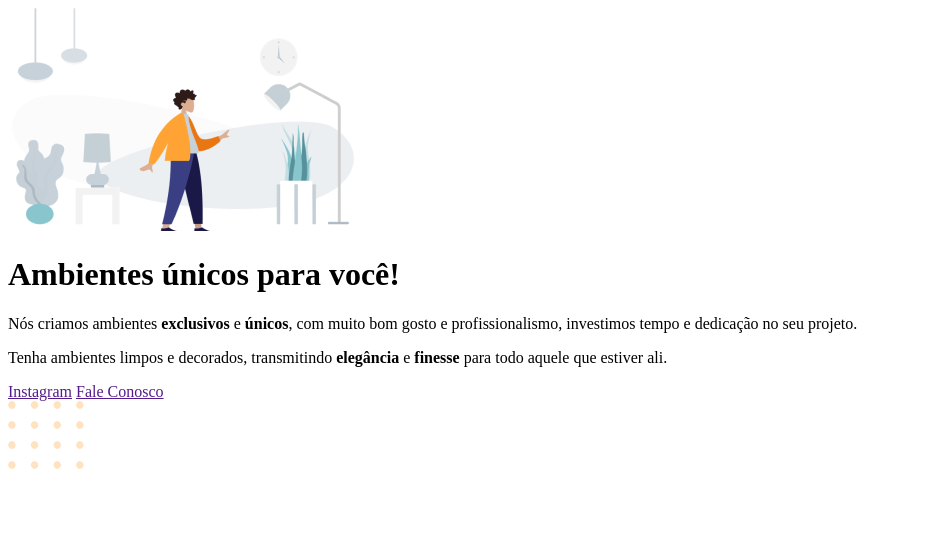
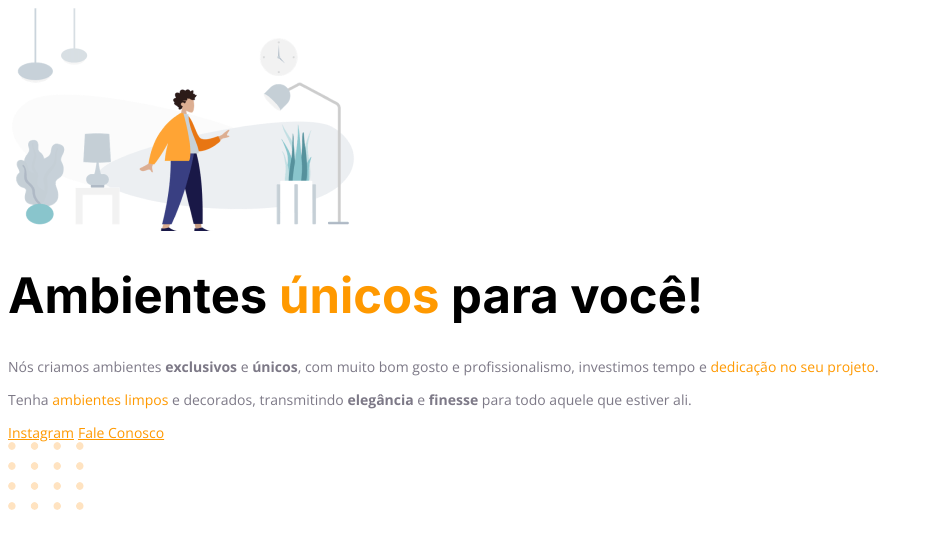
Before and after one commit to AlexandreCalanca/explorer-rocketseat, a plain HTML site: page index.html in a window 1280 px wide. Shown: the whole page, without its empty margins (0-929 px from the left). Drawn offline with nearby package versions, Linux system fonts and the light colour scheme.

Commit message:
Adicionei as css e mudei as fontes, tamanhos e cores

```diff
--- a/index.html
+++ b/index.html
@@ -7,6 +7,7 @@
     <link rel="preconnect" href="https://fonts.googleapis.com">
     <link rel="preconnect" href="https://fonts.gstatic.com" crossorigin>
     <link href="https://fonts.googleapis.com/css2?family=Inter:wght@100..900&family=Open+Sans:ital,wght@0,300..800;1,300..800&display=swap" rel="stylesheet">
+    <link rel="stylesheet" href="style.css">
     <title>
         Móveis customizados
     </title>
@@ -20,8 +21,7 @@
 
         <div id="headertext">
             <h1>Ambientes <span>únicos</span> para você!</h1>
-            Nós criamos ambientes <strong>exclusivos</strong> e <strong>únicos</strong>, com muito bom gosto e profissionalismo, investimos tempo e <span>dedicação no seu projeto</span>.
-            <p>
+            <p>Nós criamos ambientes <strong>exclusivos</strong> e <strong>únicos</strong>, com muito bom gosto e profissionalismo, investimos tempo e <span>dedicação no seu projeto</span>.
             </p>
             <p>
                 Tenha <span>ambientes limpos</span> e decorados, transmitindo <strong>elegância</strong> e <strong>finesse</strong> para todo aquele que estiver ali.
--- a/style.css
+++ b/style.css
@@ -0,0 +1,13 @@
+h1{
+    font-family: 'Inter', sans-serif;
+    font-size: 49px;
+    line-height: 56px;
+}
+a, p{
+    font-family: 'Open Sans', sans-serif;
+    font-size: 14px;
+    color: #7D7987;
+}
+a, span{
+    color: #f90;
+}
```
